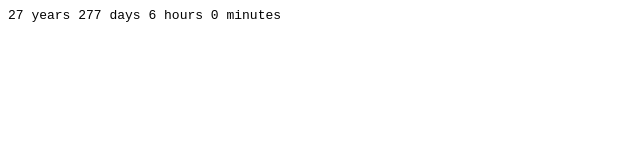
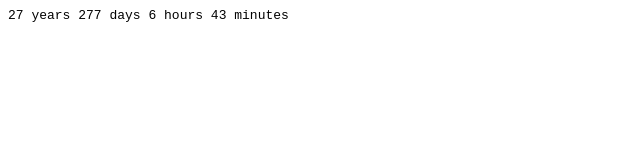
Before and after one commit to JacquesLucke/age, a plain HTML site: page index.html in a window 1280 px wide. Shown: the full height of the page, 0-640 px from the left. Drawn offline with Linux system fonts and the light colour scheme.

Commit message:
Update index.html

```diff
--- a/index.html
+++ b/index.html
@@ -15,7 +15,7 @@
     <div id="age"></div>
     <script>
       const ageDiv = document.getElementById("age");
-      const birthDate = new Date(1997, 2, 26, 2, 30);
+      const birthDate = new Date(1997, 2, 26, 1, 47);
 
       function updateAge() {
         const now = new Date();
```
